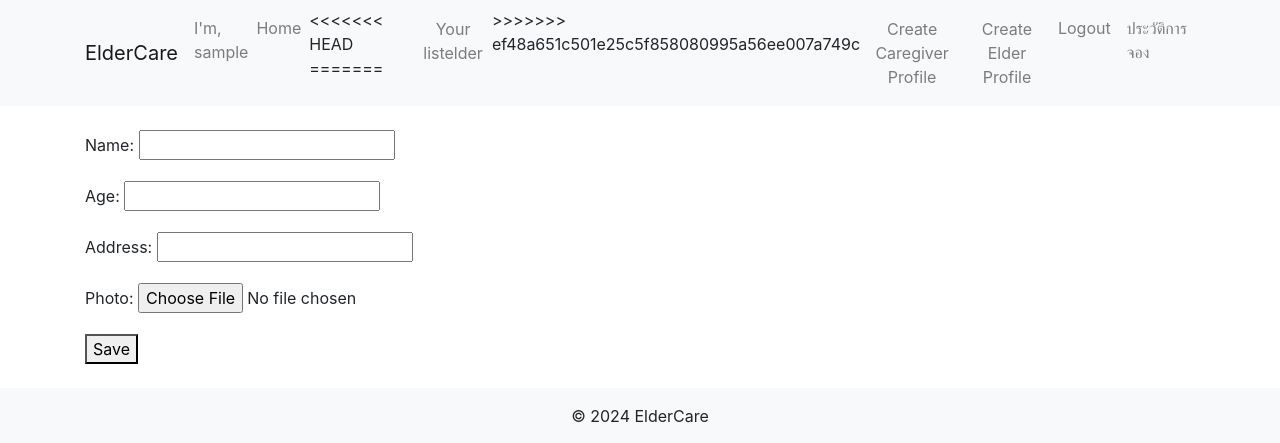
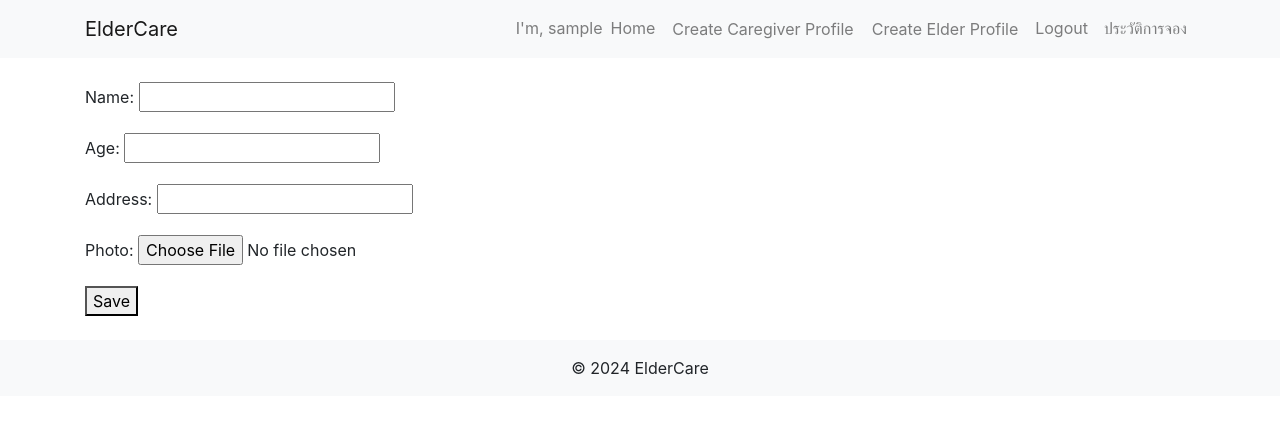
Before and after one commit to CosmoGuy112/Eldercare, a Django app: page /create_elder/ in a window 1280 px wide. Shown: the top 443 px of the page. Run offline with Django 5.2, Linux system fonts and the light colour scheme; the visitor is signed in with stand-in values (Sample User, id 1); data comes from the database, SQL or seed files in the repository; data that the repository does not hold is empty; some libraries are stand-ins or nearby versions.

Commit message:
ควย

```diff
--- a/eldercare/eldercareapp/templates/base.html
+++ b/eldercare/eldercareapp/templates/base.html
@@ -24,16 +24,6 @@
                 <li class="nav-item">
                     <a class="nav-link" href="{% url 'home' %}">Home</a>
                 </li>
-<<<<<<< HEAD
-=======
-                <li class="nav-item">
-                    {% if perms.eldercareapp.view_caregiverprofile %}
-                        <a class="nav-link btn btn-outline-light" href="{% url 'listelder' %}">Your  listelder</a>
-                    {% endif %}
-                </li>
-
-
->>>>>>> ef48a651c501e25c5f858080995a56ee007a749c
                 <li class="nav-item">
                     {% if perms.eldercareapp.add_caregiverprofile %}
                         <a class="nav-link btn btn-outline-light" href="{% url 'create_caregiver' %}">Create Caregiver Profile</a>
```
